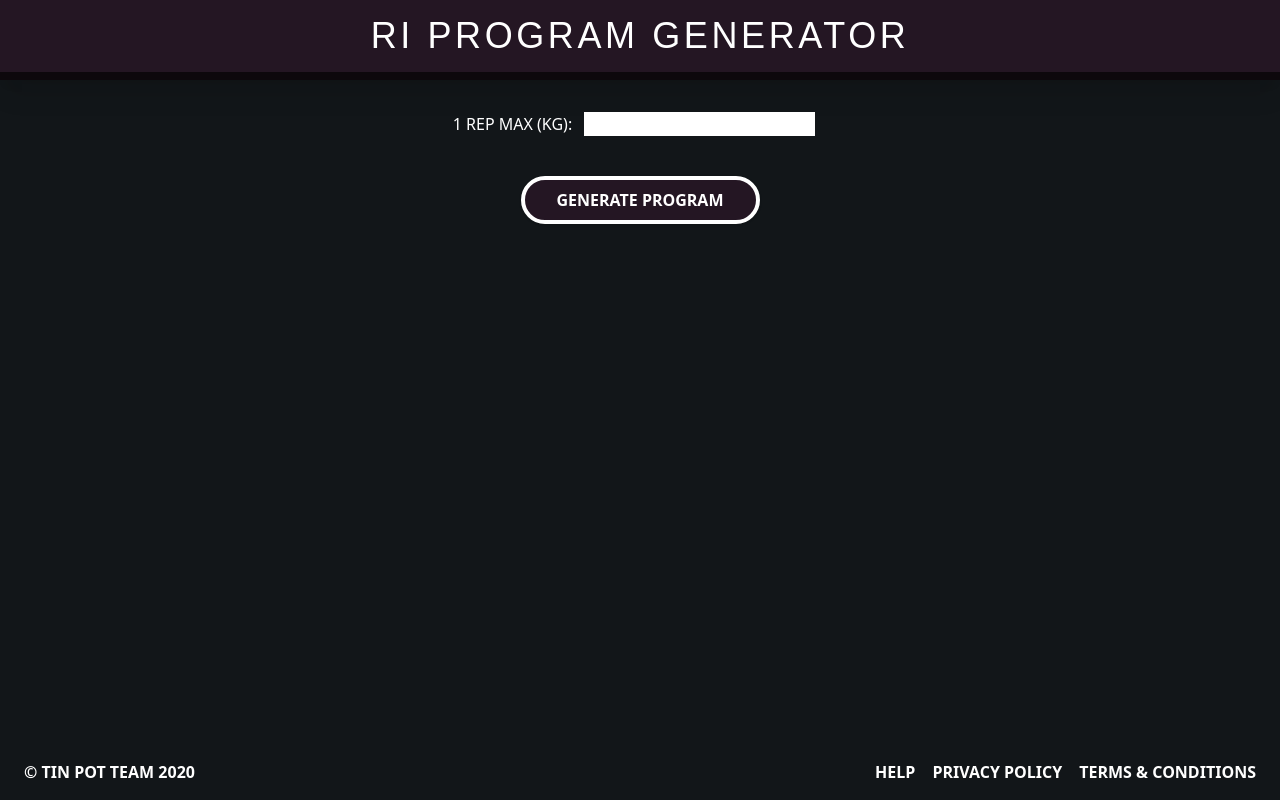
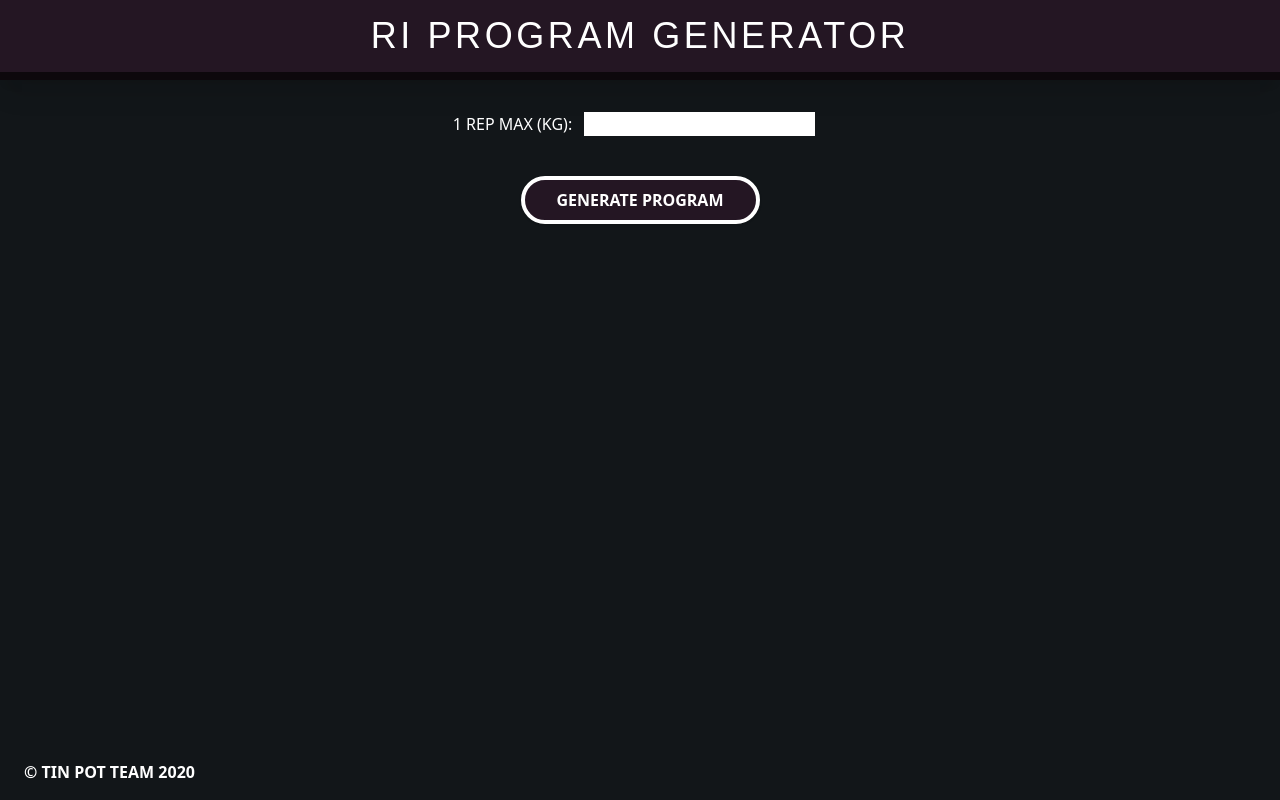
Before and after one commit to Joebias/rel-int-calc, a Next.js app: page / in a window 1280 px wide. Built offline with nearby package versions, Linux system fonts and the light colour scheme.

Commit message:
removed footer links

```diff
--- a/src/components/layout/Footer.tsx
+++ b/src/components/layout/Footer.tsx
@@ -3,23 +3,6 @@ import Link from 'next/link'
 const Footer = () => (
     <footer className='pt-2 px-4 bg-offwhite text-white uppercase font-bold flex flex-col sm:flex-row justify-between pb-4 sm:pb-2'>
         <div className='flex self-center p-2'>&copy; Tin Pot Team 2020</div>
-        <div className='flex flex-col sm:flex-row sm:divide-x divide-grey'>
-            <div className='text-center sm:text-right px-2 sm:my-2'>
-                <Link href='help'>
-                    <a>Help</a>
-                </Link>
-            </div>
-            <div className='text-center sm:text-right px-2 sm:my-2'>
-                <Link href='legal/privacy'>
-                    <a>Privacy Policy</a>
-                </Link>
-            </div>
-            <div className='text-center sm:text-right px-2 sm:my-2'>
-                <Link href='legal/terms-and-conditions'>
-                    <a>Terms & Conditions</a>
-                </Link>
-            </div>
-        </div>
     </footer>
 )
 
```
